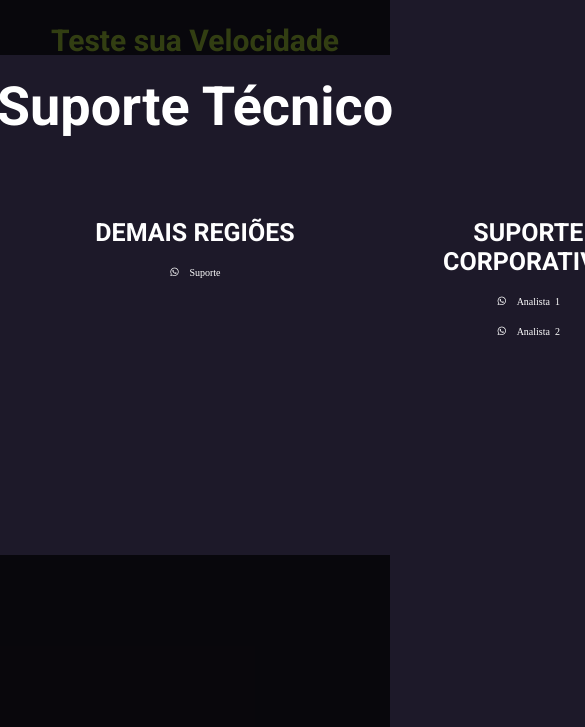
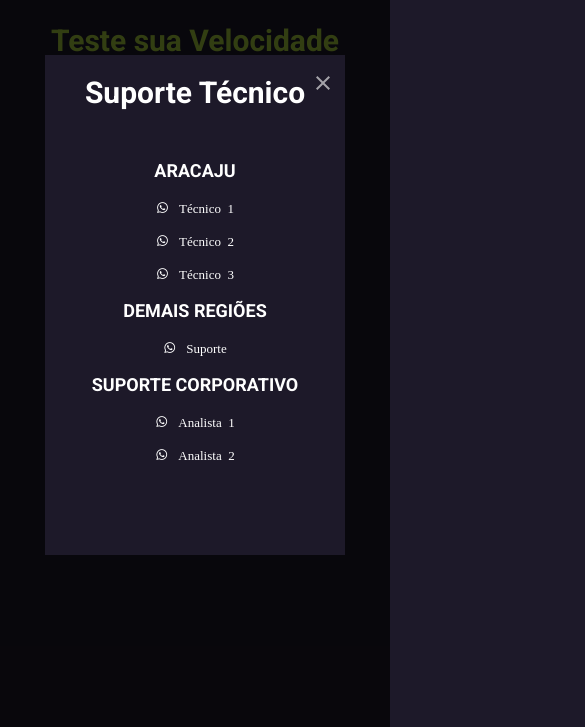
Before and after one commit to Felipe099/Infotec_SpeedTest, a plain HTML site: page index.html in a window 390 px wide. Both pictures are taken after a click on the button "SUPORTE TÉCNICO". Shown: the part 117-844 px from the top of the page, 585 px wide, since content can reach past the window. Drawn offline with Linux system fonts and the light colour scheme; files whose address does not match are found by name.

Commit message:
updated media queries

```diff
--- a/style.css
+++ b/style.css
@@ -286,7 +286,8 @@ div.testGroup {
     }
 
     100% {
-        transform: translateY(0px) scale(1);
+        transform: translateY(0px) scale(2);
+        margin-top: 12rem;
     }
 }
 
@@ -306,7 +307,8 @@ div.testGroup {
         box-shadow: 0 0 0 15px rgba(0, 0, 0, 0);
     }
 }
-@media (max-width: 500px) {
+@media (max-width: 600px) {
+
     ul {
         display: flex;
         justify-content: space-between;
@@ -316,10 +318,10 @@ div.testGroup {
         font-size: 3rem;
         margin-top: 3rem;
     }
-    #test {
+    /* #test {
         display: flex;
         flex-direction: column;
-    }
+    } */
 
     nav ul li button {
         padding: 0.8rem 1rem;
@@ -338,4 +340,39 @@ div.testGroup {
     img {
         width: 100px;
     }
+
+    .modal {
+        position: relative;
+        background-color: #1d1929;
+        width: 30rem;
+        height: 50rem;
+
+        text-align: center;
+    }
+
+    .box {
+        margin-top: 4rem;
+        display: flex;
+        flex-direction: column;
+    }
+    .modal h2 {
+        margin-top: 2rem;
+        font-size: 3rem;
+        font-weight: bold;
+        color: #fff;
+    }
+
+    .modal h3 {
+        font-size: 1.8rem;
+        font-weight: bold;
+        margin-bottom: 0;
+        width: 30rem;
+        color: #fff;
+        margin: 1rem 0;
+    }
+
+    .modal a {
+        font-size: 1.3rem;
+    }
+
 }
```
